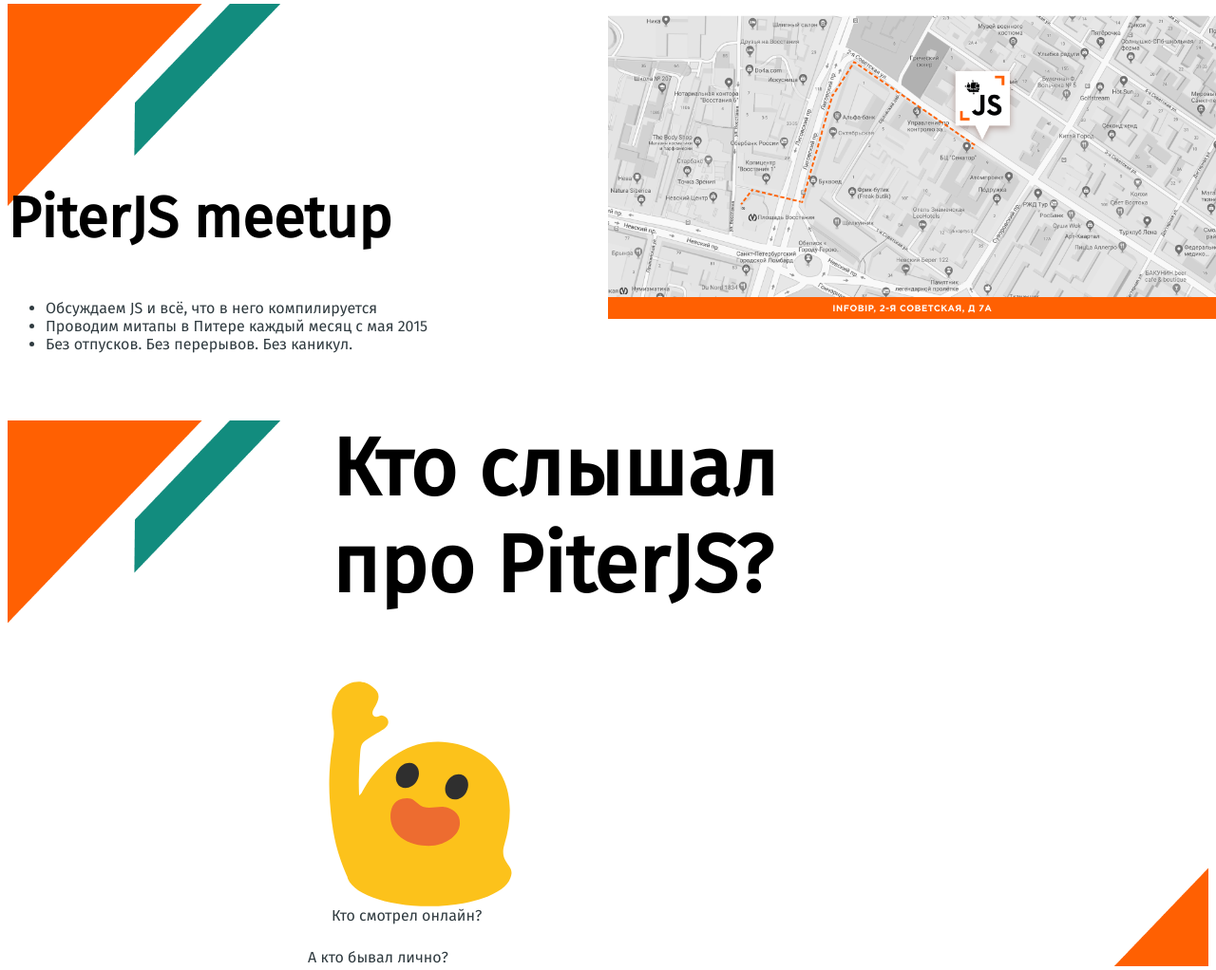
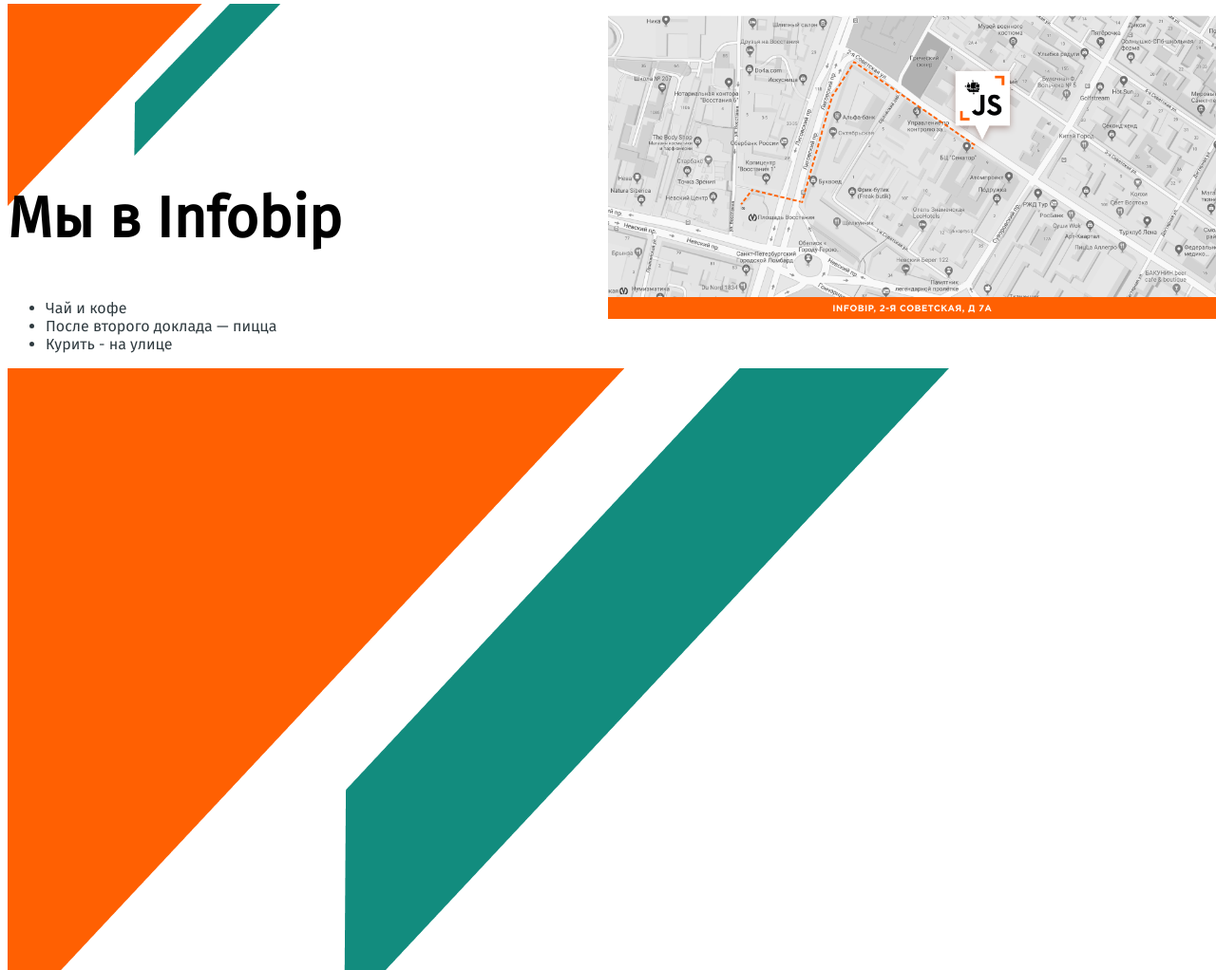
Before and after one commit to piterjs/meetup, a website: page index.html in a window 1280 px wide. Shown: the part 112-1134 px from the top of the page at 95% size. Drawn offline with Linux system fonts and the light colour scheme; files whose address does not match are found by name.

Commit message:
Remove unused files

```diff
--- a/index.html
+++ b/index.html
@@ -18,22 +18,22 @@
 
     <section class="slide intro"></section>
 
-    <section class="slide we-are">
-      <h2>PiterJS meetup</h2>
-      <ul>
-        <li class="next">Обсуждаем JS и всё, что в него компилируется</li>
-        <li class="next">Проводим митапы в Питере каждый месяц с мая 2015</li>
-        <li class="next">Без отпусков. <span class="next">Без перерывов.</span> <span class="next">Без каникул.</span></li>
-<!--        <li class="next">Нам и этого стало мало</li>-->
-      </ul>
-    </section>
+<!--    <section class="slide we-are">-->
+<!--      <h2>PiterJS meetup</h2>-->
+<!--      <ul>-->
+<!--        <li class="next">Обсуждаем JS и всё, что в него компилируется</li>-->
+<!--        <li class="next">Проводим митапы в Питере каждый месяц с мая 2015</li>-->
+<!--        <li class="next">Без отпусков. <span class="next">Без перерывов.</span> <span class="next">Без каникул.</span></li>-->
+<!--&lt;!&ndash;        <li class="next">Нам и этого стало мало</li>&ndash;&gt;-->
+<!--      </ul>-->
+<!--    </section>-->
 
-    <section class="slide first-time">
-      <h2 class="place left first-time-text">Кто слышал<br>про PiterJS?</h2>
-      <img src="images/raising_hand.svg" alt="" class="place right raising-hand">
-      <div class="place left bottom next">Кто смотрел онлайн?</div>
-      <div class="place center bottom next">А кто бывал лично?</div>
-    </section>
+<!--    <section class="slide first-time">-->
+<!--      <h2 class="place left first-time-text">Кто слышал<br>про PiterJS?</h2>-->
+<!--      <img src="images/raising_hand.svg" alt="" class="place right raising-hand">-->
+<!--      <div class="place left bottom next">Кто смотрел онлайн?</div>-->
+<!--      <div class="place center bottom next">А кто бывал лично?</div>-->
+<!--    </section>-->
 
     <section class="slide company">
       <h2>Мы в Infobip</h2>
```
